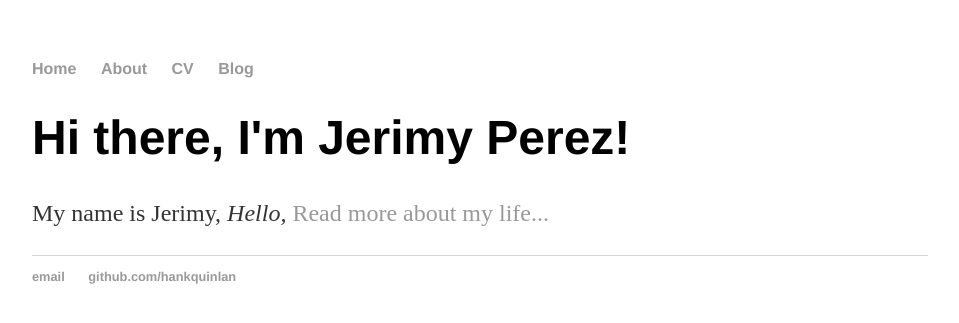
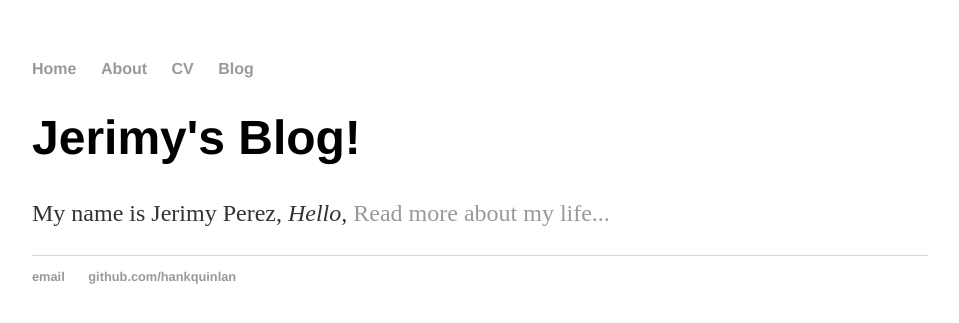
Before and after one commit to Jerimyp1996/Jerimyp1996.github.io, a Jekyll site: the page built from index.html, in a window 1280 px wide. Shown: the top 323 px of the page, without its empty margins (160-1119 px from the left). Built offline with Jekyll 4.4.1, drawn with Linux system fonts in a browser that asks for light colours.

Commit message:
Update index.html

```diff
--- a/index.html
+++ b/index.html
@@ -3,6 +3,6 @@ layout: default
 title: Jerimy Perez
 ---
 <div class="blurb">
-	<h1>Hi there, I'm Jerimy Perez!</h1>
-	<p>My name is Jerimy, <em> Hello,</em> <a href="/about">Read more about my life...</a></p>
+	<h1>Jerimy's Blog!</h1>
+	<p>My name is Jerimy Perez, <em> Hello,</em> <a href="/about">Read more about my life...</a></p>
 </div><!-- /.blurb -->
```
